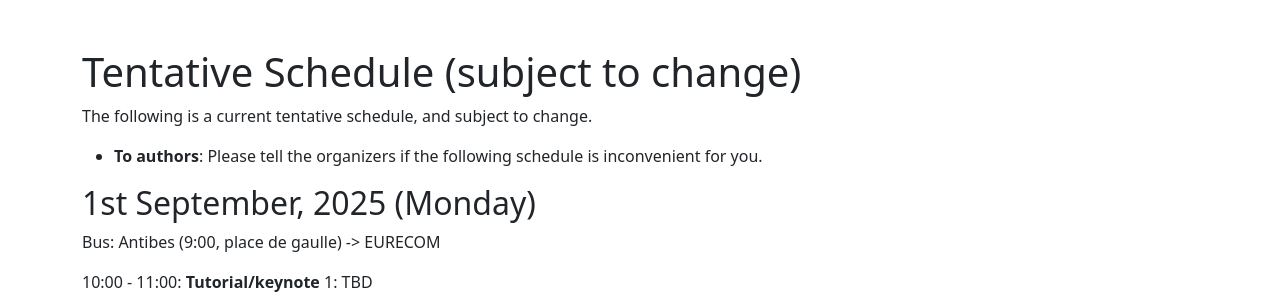
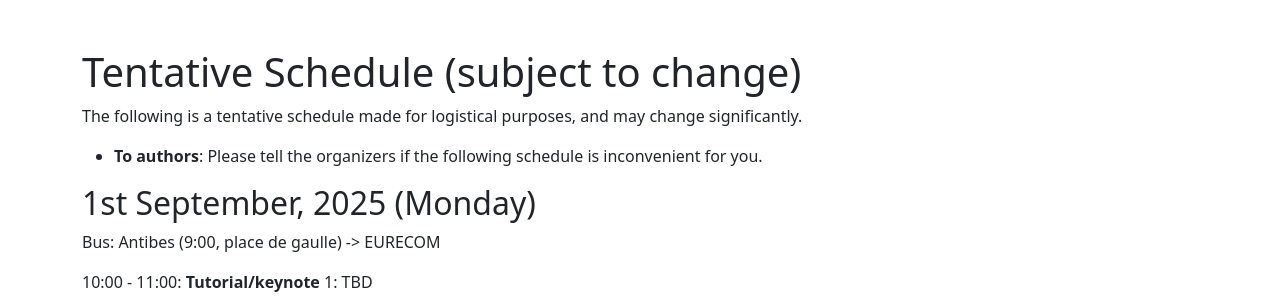
Before and after one commit to probnum2026/probnum2026.github.io, a Jekyll site: the page built from schedule.md, in a window 1280 px wide. Shown: the part 376-676 px from the top of the page. Built offline with Jekyll 4.4.1, drawn with Linux system fonts in a browser that asks for light colours; nearby versions of some CDN libraries.

Commit message:
Update schedule.md

```diff
--- a/schedule.md
+++ b/schedule.md
@@ -7,7 +7,7 @@ header_image: juan3.jpg
 
 # Tentative Schedule (subject to change)
 
-The following is a current tentative schedule, and subject to change.
+The following is a tentative schedule made for logistical purposes, and may change significantly.
 - **To authors**: Please tell the organizers if the following schedule is inconvenient for you.
 
 ## 1st September, 2025 (Monday)
```
